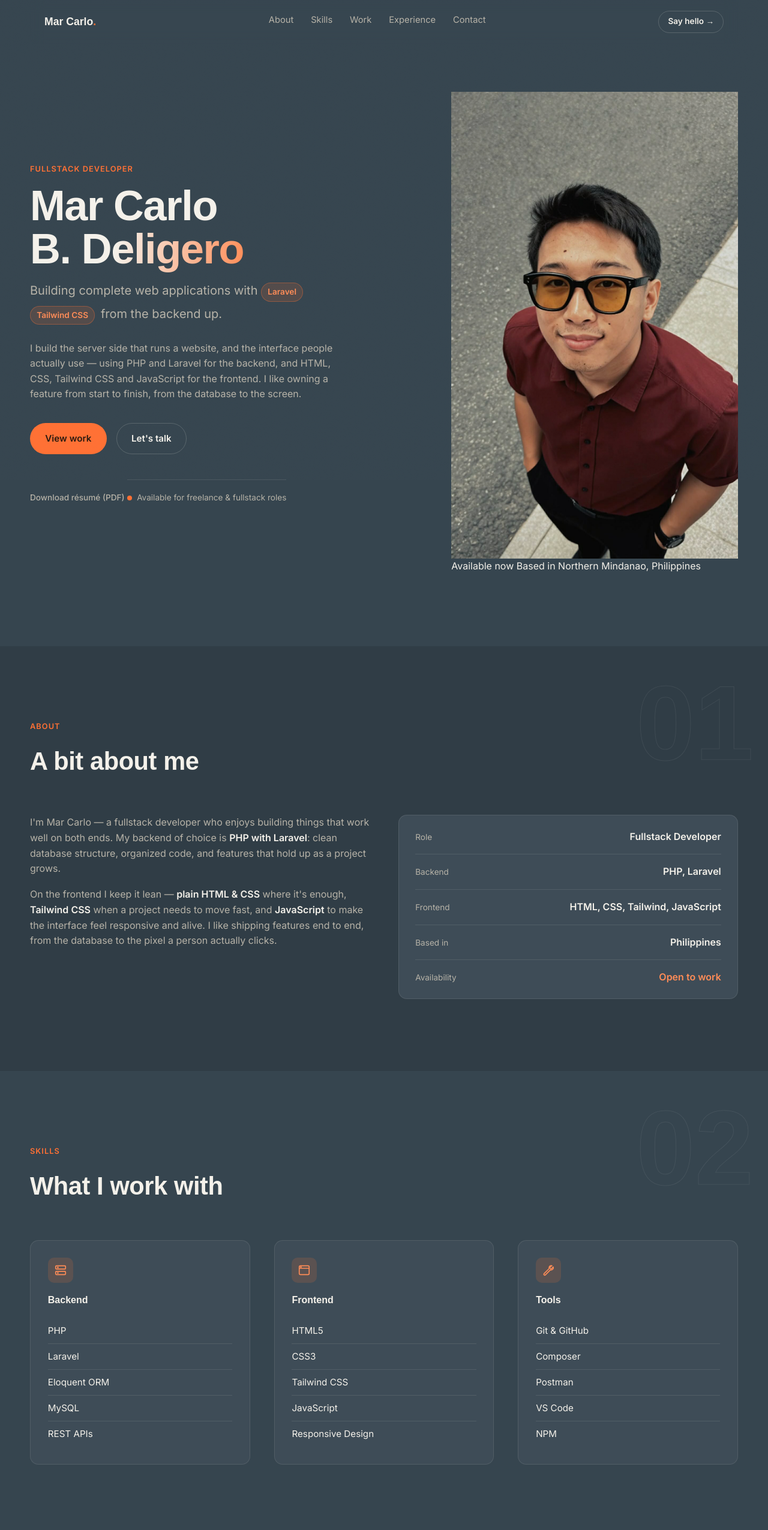
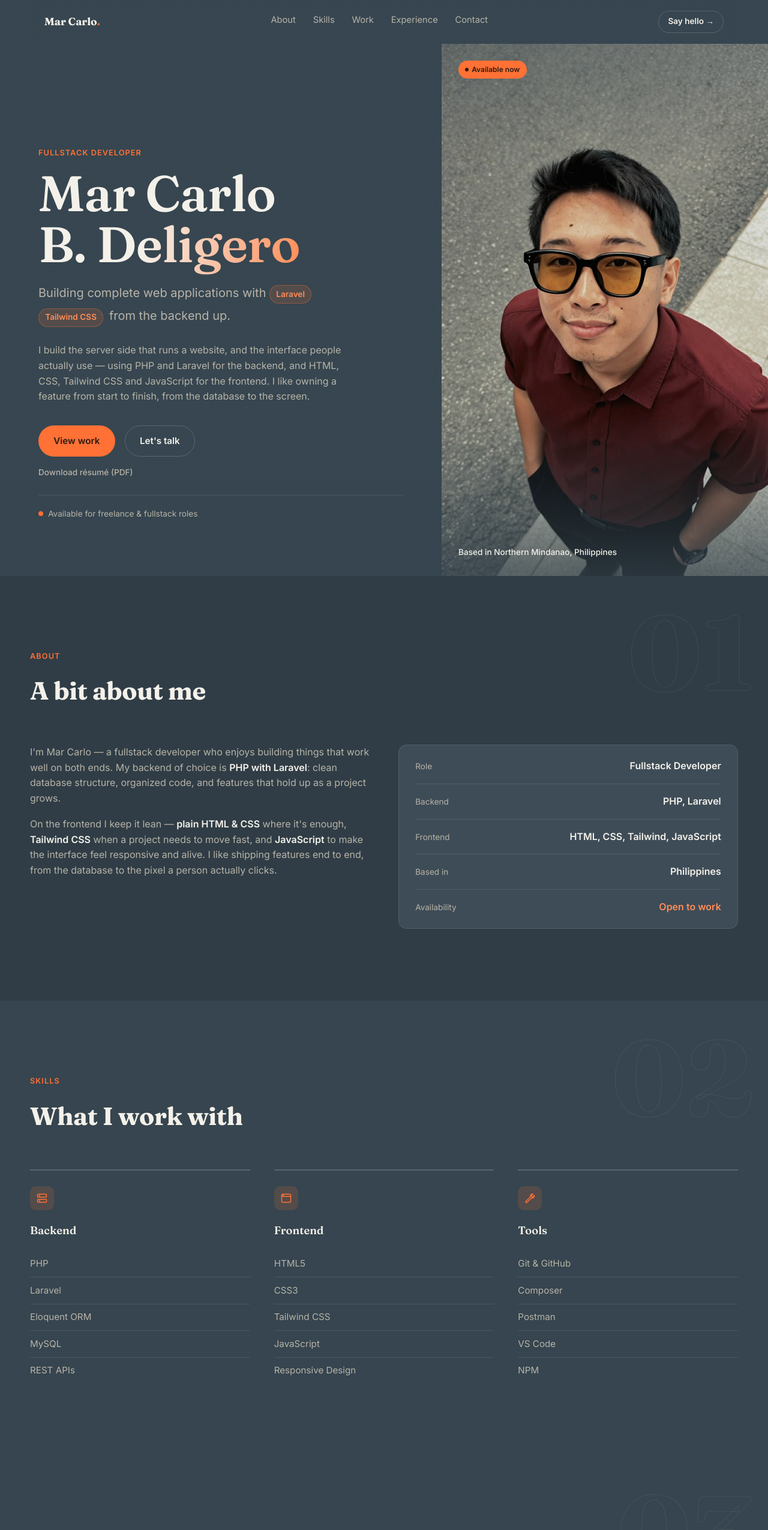
Before and after one commit to MarCarloDeligero/marcarlodeligero.github.io, a plain HTML site: page index.html in a window 1280 px wide. Shown: the top 2550 px of the page at 60% size. Drawn offline with Linux system fonts and the light colour scheme.

Commit message:
Refactor styles for hero and photo components
Updated font styles, adjusted hero section layout, and modified photo panel styles.

```diff
--- a/style.css
+++ b/style.css
@@ -16,7 +16,7 @@
   --accent-soft: rgba(255, 112, 52, 0.15);
   --accent-bright: #ff8c57;
 
-  --font-display: "Space Grotesk", sans-serif;
+  --font-display: "Fraunces", serif;
   --font-body: "Inter", sans-serif;
 
   --container: 1180px;
@@ -305,24 +305,32 @@ h2 {
 /* ============================================
    HERO
 ============================================ */
-.hero { padding-top: 80px; }
+.hero { padding-top: 0; padding-left: 0; padding-right: 0; padding-bottom: 0; }
 
 .hero__grid {
-  max-width: var(--container);
-  margin: 0 auto;
+  max-width: none;
+  margin: 0;
   display: grid;
   grid-template-columns: 1.15fr 0.85fr;
-  gap: 3.5rem;
-  align-items: center;
+  gap: 0;
+  align-items: stretch;
+  min-height: 92vh;
+}
+
+.hero__copy {
+  padding: 140px clamp(1.5rem, 5vw, 5rem) 60px clamp(1.5rem, 5vw, 5rem);
+  display: flex;
+  flex-direction: column;
+  justify-content: center;
 }
 
 .hero__title {
   font-family: var(--font-display);
-  font-weight: 700;
-  font-size: clamp(2.6rem, 6vw, 4.4rem);
-  line-height: 1.02;
-  letter-spacing: -0.02em;
-  margin-bottom: 1.1rem;
+  font-weight: 600;
+  font-size: clamp(2.8rem, 6.5vw, 5.2rem);
+  line-height: 1.03;
+  letter-spacing: -0.01em;
+  margin-bottom: 1.3rem;
 }
 .hero__title .accent-line {
   background: linear-gradient(100deg, var(--text) 40%, var(--accent-bright) 100%);
@@ -378,29 +386,33 @@ h2 {
   background: var(--accent);
 }
 
-.hero__photo { display: flex; flex-direction: column; align-items: center; }
+.hero__photo { position: relative; height: 100%; min-height: 420px; }
 
-.photo-card {
+.photo-panel {
   position: relative;
   width: 100%;
-  max-width: 360px;
-  background: var(--surface);
-  padding: 14px;
-  border-radius: var(--radius);
-  border: 1px solid var(--line);
-  box-shadow: 0 30px 70px -25px rgba(0, 0, 0, 0.6);
-  transition: transform 0.4s var(--ease), border-color 0.4s var(--ease);
-}
-.photo-card:hover {
-  transform: translateY(-4px);
-  border-color: var(--accent);
+  height: 100%;
 }
 
-.photo-card__badge {
+.photo-panel__img {
+  width: 100%;
+  height: 100%;
+  object-fit: cover;
+  filter: saturate(1.05) contrast(1.03) grayscale(0.1);
+}
+
+.photo-panel__overlay {
   position: absolute;
-  top: -14px;
-  right: 4px;
-  z-index: 2;
+  inset: 0;
+  display: flex;
+  flex-direction: column;
+  justify-content: space-between;
+  align-items: flex-start;
+  padding: 28px;
+  background: linear-gradient(180deg, rgba(54, 69, 79, 0.35) 0%, transparent 22%, transparent 70%, rgba(54, 69, 79, 0.75) 100%);
+}
+
+.photo-panel__badge {
   display: inline-flex;
   align-items: center;
   gap: 0.4em;
@@ -408,10 +420,10 @@ h2 {
   font-weight: 600;
   color: #2a1a10;
   background: var(--accent);
-  padding: 0.4em 0.9em;
+  padding: 0.45em 0.95em;
   border-radius: 100px;
 }
-.photo-card__badge::before {
+.photo-panel__badge::before {
   content: "";
   width: 6px;
   height: 6px;
@@ -419,20 +431,10 @@ h2 {
   background: #2a1a10;
 }
 
-.photo-card__img {
-  width: 100%;
-  aspect-ratio: 4 / 5;
-  object-fit: cover;
-  border-radius: 8px;
-  filter: saturate(1.05) contrast(1.03);
-}
-
-.photo-card__tag {
-  display: block;
-  margin-top: 12px;
-  font-size: 0.78rem;
-  color: var(--text-muted);
-  text-align: center;
+.photo-panel__tag {
+  font-size: 0.85rem;
+  color: var(--text);
+  font-weight: 500;
 }
 
 /* ============================================
@@ -496,52 +498,38 @@ h2 {
 
 .stack__col {
   position: relative;
-  background: var(--surface);
-  border: 1px solid var(--line);
-  border-radius: var(--radius);
-  padding: 1.8rem;
-  overflow: hidden;
-  transition: border-color 0.3s var(--ease), transform 0.3s var(--ease);
+  padding: 1.6rem 0 0;
+  border-top: 2px solid var(--line-strong);
+  transition: border-color 0.3s var(--ease);
 }
-.stack__col::before {
-  content: "";
-  position: absolute;
-  top: 0; left: 0; right: 0;
-  height: 3px;
-  background: linear-gradient(90deg, var(--accent), var(--accent-bright));
-  transform: scaleX(0);
-  transform-origin: left;
-  transition: transform 0.35s var(--ease);
-}
-.stack__col:hover { border-color: rgba(255, 112, 52, 0.35); transform: translateY(-6px); }
-.stack__col:hover::before { transform: scaleX(1); }
+.stack__col:hover { border-top-color: var(--accent); }
 
 .stack__icon {
   display: inline-flex;
   align-items: center;
   justify-content: center;
-  width: 42px;
-  height: 42px;
+  width: 40px;
+  height: 40px;
   border-radius: 10px;
   background: var(--accent-soft);
-  color: var(--accent-bright);
-  margin-bottom: 1rem;
+  color: var(--accent);
+  margin-bottom: 1.2rem;
 }
-.stack__icon svg { width: 22px; height: 22px; }
+.stack__icon svg { width: 20px; height: 20px; }
 
 .stack__label {
   font-family: var(--font-display);
-  font-size: 1rem;
-  font-weight: 700;
+  font-size: 1.15rem;
+  font-weight: 600;
   color: var(--text);
-  margin-bottom: 1.1rem;
+  margin-bottom: 1.2rem;
 }
 
 .stack__list li {
   font-size: 0.95rem;
-  padding: 0.55rem 0;
+  padding: 0.6rem 0;
   border-bottom: 1px solid var(--line);
-  color: var(--text);
+  color: var(--text-muted);
 }
 .stack__list li:last-child { border-bottom: none; }
 
@@ -560,31 +548,13 @@ h2 {
 
 .project {
   position: relative;
-  background: var(--surface);
-  border: 1px solid var(--line);
-  border-radius: var(--radius);
-  padding: 1.9rem;
-  overflow: hidden;
+  padding: 1.8rem 0 0;
+  border-top: 2px solid var(--line-strong);
   display: flex;
   flex-direction: column;
-  transition: border-color 0.3s var(--ease), transform 0.3s var(--ease), background 0.3s var(--ease);
+  transition: border-color 0.3s var(--ease);
 }
-.project::before {
-  content: "";
-  position: absolute;
-  top: 0; left: 0; right: 0;
-  height: 3px;
-  background: linear-gradient(90deg, var(--accent), var(--accent-bright));
-  transform: scaleX(0);
-  transform-origin: left;
-  transition: transform 0.35s var(--ease);
-}
-.project:hover {
-  border-color: rgba(255, 112, 52, 0.4);
-  transform: translateY(-6px);
-  background: var(--surface-2);
-}
-.project:hover::before { transform: scaleX(1); }
+.project:hover { border-top-color: var(--accent); }
 
 .project__num {
   font-size: 0.78rem;
@@ -754,13 +724,14 @@ h2 {
    RESPONSIVE
 ============================================ */
 @media (max-width: 960px) {
-  .hero__grid,
   .about__grid,
   .stack__grid,
   .work__grid,
   .contact__grid { grid-template-columns: 1fr; }
 
-  .hero__photo { order: -1; max-width: 320px; margin: 0 auto 2rem; }
+  .hero__grid { grid-template-columns: 1fr; min-height: 0; }
+  .hero__photo { order: -1; max-width: none; margin: 0; height: 60vh; min-height: 340px; }
+  .hero__copy { padding: 60px 1.5rem 60px; }
   .stack__grid { gap: 1.5rem; }
   .work__grid { gap: 1.5rem; }
 
```
